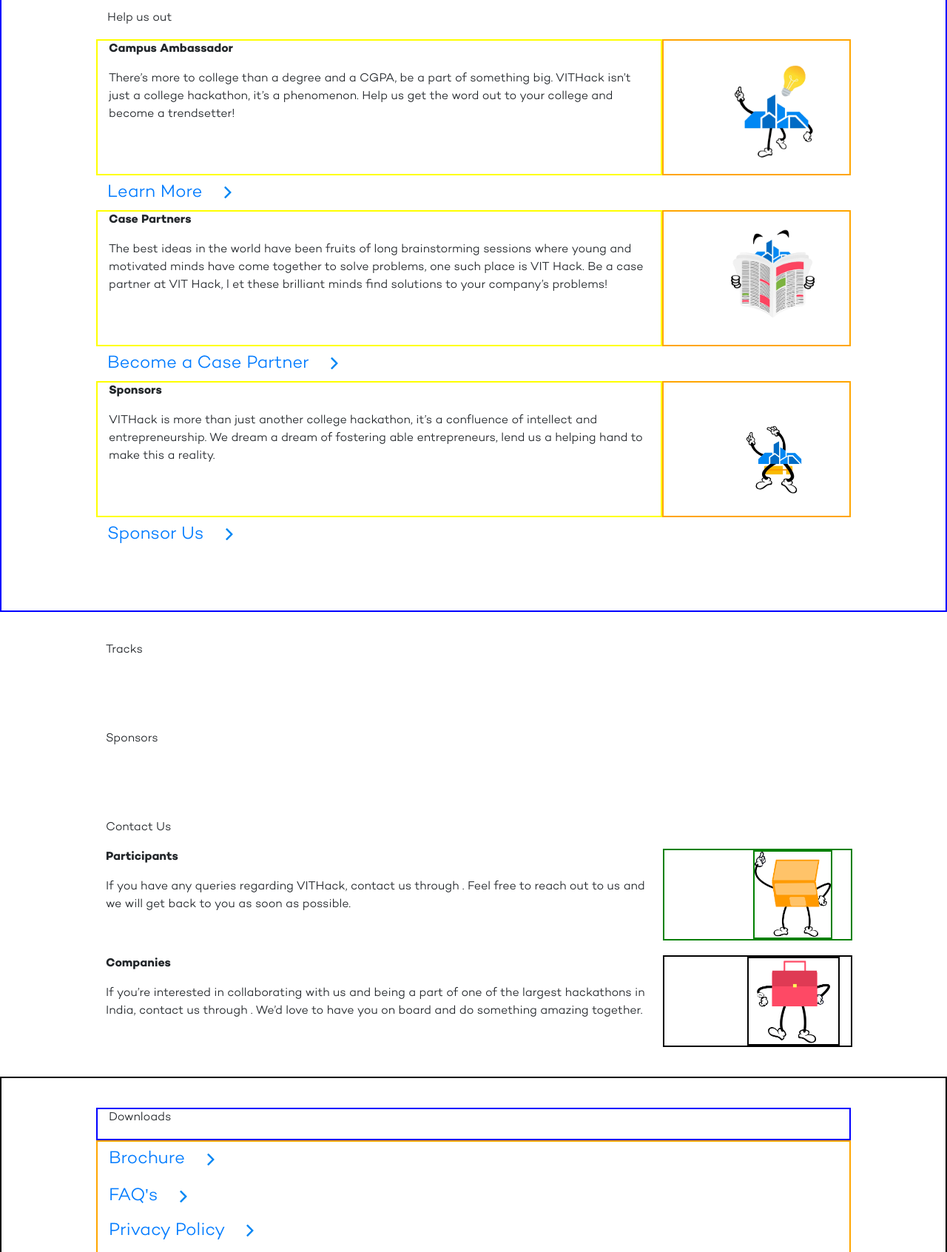
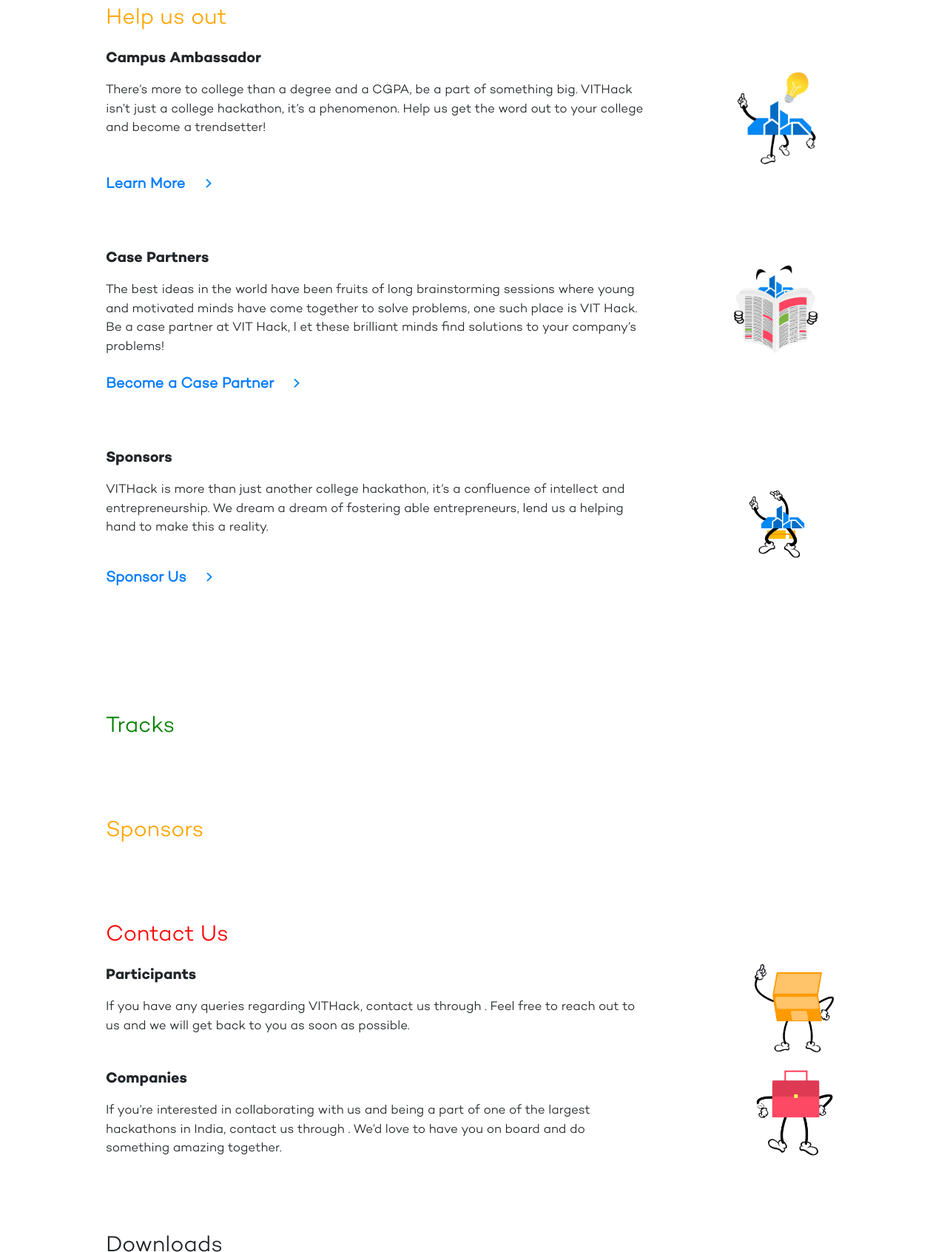
Before and after one commit to nikhils4/HackV, a plain HTML site: page home.html in a window 1280 px wide. Shown: the part 783-2475 px from the top of the page at 74% size. Drawn offline with nearby package versions, Linux system fonts and the light colour scheme; files whose address does not match are found by name.

Commit message:
Website and mobile view

```diff
--- a/home.html
+++ b/home.html
@@ -25,13 +25,34 @@
         font-weight : lighter;
     }
     .right-arrow {
-        width : 16px;
+        transform: translateY(-10%);
+        width : 12px;
         margin-left : 20px;
         height : auto
     }
     .detail-btn {
+        font-size : 20px;
         padding-top : 10px;
-        color : rgb(0,134,244)
+        color : rgb(0,134,244);
+        font-weight: bold
+    }
+    .gen-content{
+        font-size : 17px
+    }
+    .gen-heading {
+        font-size : 20px
+    }
+    .second-section {
+        padding : 10vh 10vw;
+    }
+    .other-section {
+        padding : 5vh 10vw;
+    }
+    .img-fix {
+        padding-right : 25px
+    }
+    .first-section {
+        padding : 25vh 10vw
     }
     /* For smaller screens */
     @media (max-width : 990px){
@@ -45,23 +66,11 @@
 
     /* For bigger screens */
     @media (min-width : 991px){
-        .first-section {
-            padding : 25vh 10vw
-        }
         .cover-img {
             text-align: right
         }
         .help-us-img{
             text-align: right
-        }
-        .second-section {
-            padding : 10vh 10vw;
-        }
-        .other-section {
-            padding : 5vh 10vw;
-        }
-        .img-fix {
-            padding-right : 25px
         }
     }
     </style>
@@ -69,7 +78,7 @@
 <body>
 
     <!-- Navigation Bar  -->
-    <nav class="navbar navbar-expand-lg navbar-light" style="background: transparent; border : 2px solid black">
+    <nav class="navbar navbar-expand-lg navbar-light" style="background: transparent;">
         <a class="navbar-brand" href="#"></a>
         <button class="navbar-toggler" type="button" data-toggle="collapse" data-target="#navbarSupportedContent" aria-controls="navbarSupportedContent" aria-expanded="false" aria-label="Toggle navigation">
             <span class="navbar-toggler-icon"></span>
@@ -97,7 +106,7 @@
 
     <!-- First Section  -->
     <div class="container-fluid">
-        <div class="row first-section" style="border : 2px solid orange;">
+        <div class="row first-section">
             <div class="col-12 col-lg-7">
                 <div>
                     <h2 class="font-bold">VIT HACK</h2>
@@ -109,7 +118,7 @@
                     </p>
                 </div>
                 <div class="detail-btn">
-                    <h4 class="font-light"><a href="#" style="text-decoration : none">Know More <img class="right-arrow" src="./asset/images/right-arrow.svg"></a></h4>
+                    <p class="font-light"><a href="#" style="text-decoration : none">Know More <img class="right-arrow" src="./asset/images/right-arrow.svg"></a></p>
                 </div>
             </div>
             <div class="col-12 col-lg-5 cover-img">
@@ -120,66 +129,66 @@
 
     <!-- Second Section -->
     <div class="container-fluid">
-        <div class="row second-section" style="border : 2px solid blue">
+        <div class="row second-section" >
             <div class="col-12">
                 <div class="row">
                     <div class="col-12">
-                        <p>Help us out</p>
+                        <p style="font-size : 30px; color :orange">Help us out</p>
                     </div>
                 </div>
                 <div class="row">
-                    <div class="col-12 col-lg-9" style="border : 2px solid yellow">
-                        <p class="font-bold">Campus Ambassador</p>
-                        <p>
+                    <div class="col-12 col-lg-9" >
+                        <p class="font-bold gen-heading" >Campus Ambassador</p>
+                        <p class="gen-content">
                             There’s more to college than a degree and a CGPA, be a part of something big.
                             VITHack isn’t just a college hackathon, it’s a phenomenon.
                             Help us get the word out to your college and become a trendsetter!
                         </p>
                     </div>
-                    <div class="col-12 col-lg-3 help-us-img" style="border : 2px solid orange">
+                    <div class="col-12 col-lg-3 help-us-img">
                         <img class="img-responsive" src="./asset/images/Campus Ambassador.png" style="height : 180px;">
                     </div>
                     <div class="col-12">
-                        <div class="detail-btn">
-                            <h4 class="font-light"><a href="#" style="text-decoration : none">Learn More <img class="right-arrow" src="./asset/images/right-arrow.svg"></a></h4>
+                        <div class="detail-btn" style="margin-bottom : 50px; transform: translateY(-50%)">
+                            <p class="font-light"><a href="#" style="text-decoration : none">Learn More <img class="right-arrow" src="./asset/images/right-arrow.svg"></a></p>
                         </div>
                     </div>
                 </div>
                 <div class="row">
-                    <div class="col-12 col-lg-9" style="border : 2px solid yellow">
-                        <p class="font-bold">Case Partners</p>
-                        <p>
+                    <div class="col-12 col-lg-9">
+                        <p class="font-bold gen-heading">Case Partners</p>
+                        <p class="gen-content">
                                 The best ideas in the world have been fruits of long brainstorming
                                 sessions where young and motivated minds have come together to solve problems,
                                 one such place is VIT Hack. Be a case partner at VIT Hack, l
                                 et these brilliant minds find solutions to your company’s problems!
                         </p>
                     </div>
-                    <div class="col-12 col-lg-3 help-us-img" style="border : 2px solid orange">
+                    <div class="col-12 col-lg-3 help-us-img" >
                         <img class="img-responsive" src="./asset/images/Case Partners.png" style="height : 180px;">
                     </div>
                     <div class="col-12">
-                        <div class="detail-btn">
-                            <h4 class="font-light"><a href="#" style="text-decoration : none">Become a Case Partner <img class="right-arrow" src="./asset/images/right-arrow.svg"></a></h4>
+                        <div class="detail-btn" style="margin-bottom : 50px; transform: translateY(-50%)">
+                            <p class="font-light"><a href="#" style="text-decoration : none">Become a Case Partner <img class="right-arrow" src="./asset/images/right-arrow.svg"></a></p>
                         </div>
                     </div>
                 </div>
                 <div class="row">
-                    <div class="col-12 col-lg-9" style="border : 2px solid yellow">
-                        <p class="font-bold">Sponsors</p>
-                        <p>
+                    <div class="col-12 col-lg-9" >
+                        <p class="font-bold gen-heading">Sponsors</p>
+                        <p class="gen-content">
                                 VITHack is more than just another college hackathon,
                                 it’s a confluence of intellect and entrepreneurship.
                                 We dream a dream of fostering able entrepreneurs,
                                 lend us a helping hand to make this a reality.
                         </p>
                     </div>
-                    <div class="col-12 col-lg-3 help-us-img" style="border : 2px solid orange">
+                    <div class="col-12 col-lg-3 help-us-img">
                         <img class="img-responsive" src="./asset/images/Sponsors.png" style="height : 180px;">
                     </div>
-                    <div class="col-12">
+                    <div class="col-12" style="transform: translateY(-50%)">
                         <div class="detail-btn">
-                            <h4 class="font-light"><a href="#" style="text-decoration : none">Sponsor Us <img class="right-arrow" src="./asset/images/right-arrow.svg"></a></h4>
+                            <p class="font-light"><a href="#" style="text-decoration : none">Sponsor Us <img class="right-arrow" src="./asset/images/right-arrow.svg"></a></p>
                         </div>
                     </div>
                 </div>
@@ -197,7 +206,7 @@
             <div class="col-12">
                 <div class="row">
                     <div class="col-12">
-                        <p>
+                        <p style="color : green; font-size : 30px">
                             Tracks
                         </p>
                     </div>
@@ -212,7 +221,7 @@
             <div class="col-12">
                 <div class="row">
                     <div class="col-12">
-                        <p>
+                        <p style="color : orange; font-size : 30px">
                             Sponsors
                         </p>
                     </div>
@@ -227,7 +236,7 @@
             <div class="col-12">
                 <div class="row">
                     <div class="col-12">
-                        <p>
+                        <p style="color: red; font-size : 30px">
                             Contact Us
                         </p>
                     </div>
@@ -236,28 +245,31 @@
                     <div class="col-12">
                         <div class="row">
                             <div class="col-12 col-lg-9">
-                                <p class="font-bold">Participants</p>
-                                <p>
+                                <p class="font-bold gen-heading">Participants</p>
+                                <p class="gen-content">
                                     If you have any queries regarding VITHack, contact us through <email link>.
                                     Feel free to reach out to us and we will get back to you as soon as possible.
                                 </p>
                             </div>
-                            <div class="col-12 col-lg-3 help-us-img img-fix" style="border : 2px solid green;">
-                                <img class="img-responsive" src="./asset/images/Participants.png" style="height : 120px; border : 2px solid green">
+                            <div class="col-12 col-lg-3 help-us-img img-fix" >
+                                <img class="img-responsive" src="./asset/images/Participants.png" style="height : 120px;">
                             </div>
                         </div>
                         <div class="row" style="margin-top : 20px">
                             <div class="col-12 col-lg-9">
-                                <p class="font-bold">Companies</p>
-                                <p>
+                                <p class="font-bold gen-heading">Companies</p>
+                                <p class="gen-content">
                                     If you’re interested in collaborating with us and being a part of
                                     one of the largest hackathons in India, contact us through <email link>.
                                     We’d love to have you on board and do something amazing together.
                                 </p>
                             </div>
-                            <div class="col-12 col-lg-3 help-us-img" style="border : 2px solid black">
-                                <img class="img-responsive" src="./asset/images/Companies.png" style="height : 120px; border : 2px solid black">
+                            <div class="col-12 col-lg-3 help-us-img">
+                                <img class="img-responsive" src="./asset/images/Companies.png" style="height : 120px;">
                             </div>
+                        </div>
+                        <div class="row">
+                            <!-- //Place for social media icons -->
                         </div>
                     </div>
                 </div>
@@ -268,32 +280,34 @@
 
     <!-- Last Section -->
     <div class="container-fluid">
-        <div class="row other-section" style="border : 2px solid black ">
+        <div class="row other-section" >
             <div class="col-12">
-                <div class="row" style="border : 2px solid blue">
+                <div class="row" >
                     <div class="col-12">
-                        <p>Downloads</p>
+                        <p style="font-size : 30px">
+                            Downloads
+                        </p>
                     </div>
                 </div>
-                <div class="row" style="border : 2px solid orange">
+                <div class="row" >
                     <div class="col-12">
                         <div class="detail-btn">
-                            <h4 class="font-light"><a href="#" style="text-decoration : none">Brochure <img class="right-arrow" src="./asset/images/right-arrow.svg"></a></h4>
+                            <p class="font-light"><a href="#" style="text-decoration : none">Brochure <img class="right-arrow" src="./asset/images/right-arrow.svg"></a></p>
                         </div>
                     </div>
                     <div class="col-12">
                         <div class="detail-btn">
-                            <h4 class="font-light"><a href="#" style="text-decoration : none">FAQ<span style="font-family: 'Times New Roman', Times, serif">'</span>s <img class="right-arrow" src="./asset/images/right-arrow.svg"></a></h4>
+                            <p class="font-light"><a href="#" style="text-decoration : none">FAQ<span style="font-family: 'Times New Roman', Times, serif">'</span>s <img class="right-arrow" src="./asset/images/right-arrow.svg"></a></p>
                         </div>
                     </div>
                     <div class="col-12">
                         <div class="detail-btn">
-                            <h4 class="font-light"><a href="#" style="text-decoration : none">Privacy Policy <img class="right-arrow" src="./asset/images/right-arrow.svg"></a></h4>
+                            <p class="font-light"><a href="#" style="text-decoration : none">Privacy Policy <img class="right-arrow" src="./asset/images/right-arrow.svg"></a></p>
                         </div>
                     </div>
                     <div class="col-12">
                         <div class="detail-btn">
-                            <h4 class="font-light"><a href="#" style="text-decoration : none">Terms and Conditions <img class="right-arrow" src="./asset/images/right-arrow.svg"></a></h4>
+                            <p class="font-light"><a href="#" style="text-decoration : none">Terms and Conditions <img class="right-arrow" src="./asset/images/right-arrow.svg"></a></p>
                         </div>
                     </div>
                 </div>
```
